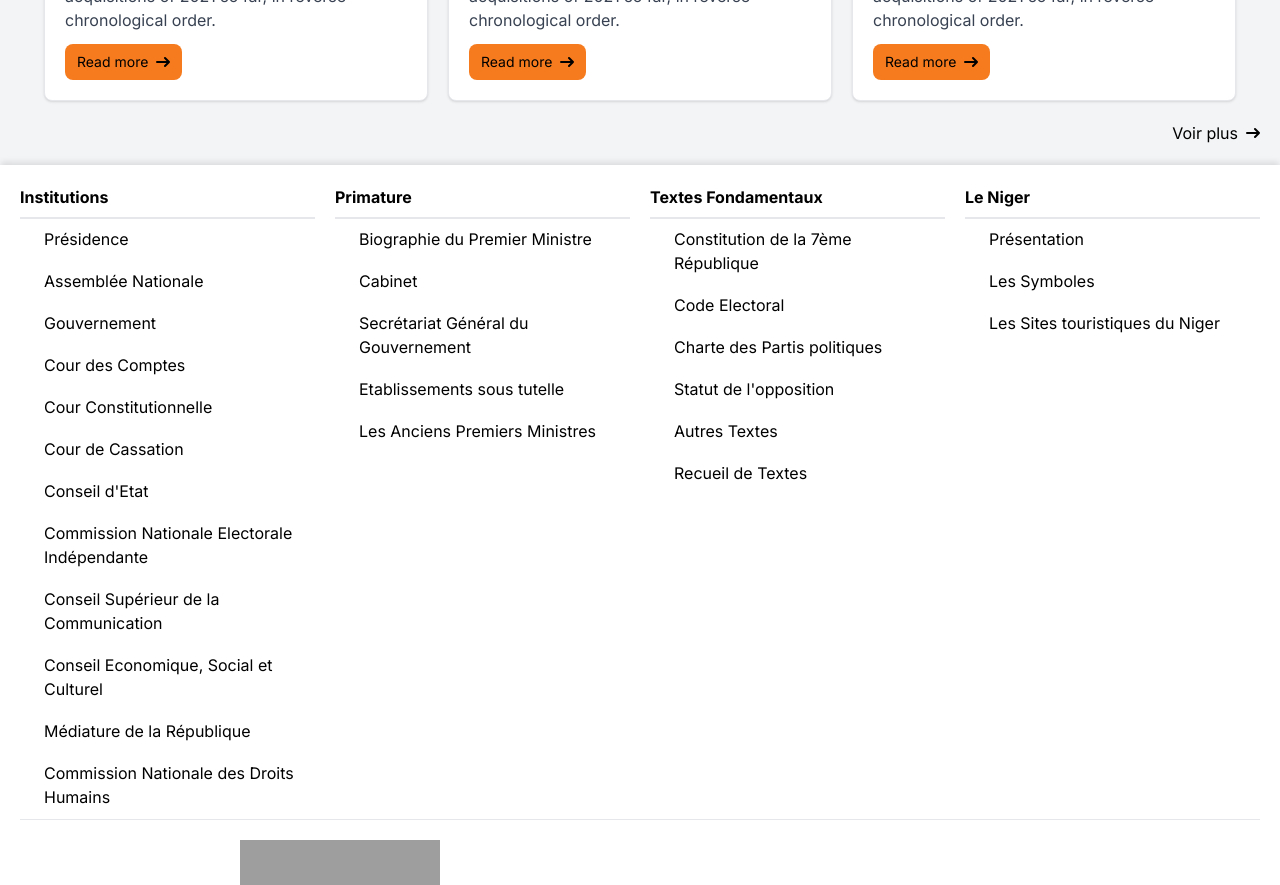
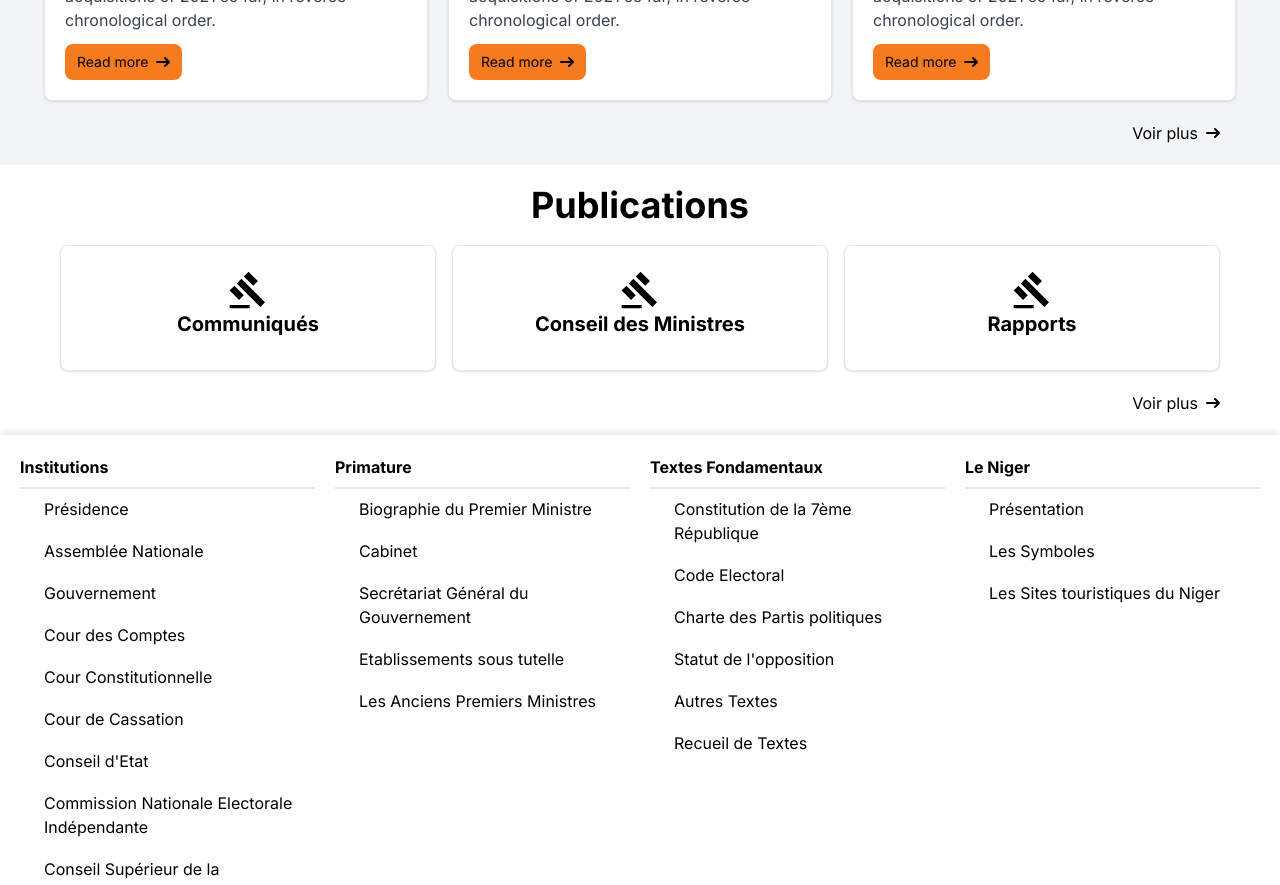
Before and after one commit to mhatchabi/gouv_ne, a Next.js app: page / in a window 1280 px wide. Shown: the part 2500-3385 px from the top of the page. Built offline with nearby package versions, Linux system fonts and the light colour scheme; grey boxes are pictures that could not be loaded.

Commit message:
Publications

```diff
--- a/src/app/page.jsx
+++ b/src/app/page.jsx
@@ -1,6 +1,7 @@
 import Gouvernement from "@/components/view/home/ Gouvernement";
 import Audiences from "@/components/view/home/Audiences";
 import PremierMinistre from "@/components/view/home/PremierMinistre";
+import Publications from "@/components/view/home/Publications";
 import Slider from "@/components/view/home/Slider";
 import TextesFondamentaux from "@/components/view/home/TextesFondamentaux";
 import Image from "next/image";
@@ -29,6 +30,9 @@ export default function Home() {
         <Audiences />
       </div>
 
+      {/* Communiques */}
+      <Publications />
+
       {/*
       <div className="flex items-center justify-center text-2xl font-bold bg-yellow-300 h-52">
         <h1>Audiences</h1>
--- a/src/components/view/home/Audiences.jsx
+++ b/src/components/view/home/Audiences.jsx
@@ -54,7 +54,7 @@ const Audiences = () => {
       <div className="flex flex-wrap justify-center gap-5 p-5">
         {[1, 2, 3].map((_, index) => card())}
       </div>
-      <div style={{maxWidth: "1250px"}}>
+      <div style={{maxWidth: "1200px", margin: "auto"}} className="px-5">
         <Link href={"#"} className="flex items-center justify-end">
           Voir plus{" "}
           <svg
--- /dev/null
+++ b/src/components/view/home/Publications.jsx
@@ -0,0 +1,63 @@
+import React from "react";
+import Link from "next/link";
+import GavelIcon from "@mui/icons-material/Gavel";
+
+const pubicationsCards = (items) =>
+  items.map((item, index) => (
+    <Link href={item.link} key={index} className="block h-full">
+      <article className="text-center p-6 bg-white border border-gray-200 rounded-lg shadow hover:bg-[#F57B1E] h-full">
+        <GavelIcon sx={{ fontSize: "40px" }} />
+        <h2 className="mb-2 text-xl font-bold">{item.title}</h2>
+      </article>
+    </Link>
+  ));
+
+const Publications = () => {
+  const publications = [
+    {
+      title: "Communiqués",
+      link: "#",
+    },
+    {
+      title: "Conseil des Ministres",
+      link: "#",
+    },
+    {
+      title: "Rapports",
+      link: "#",
+    },
+  ];
+
+  return (
+    <section className="container p-5 mx-auto" style={{ maxWidth: "1200px" }}>
+      <header>
+        <h2 className="text-4xl font-bold text-center">Publications</h2>
+      </header>
+      <div className="grid grid-cols-1 gap-4 my-5 sm:grid-cols-2 md:grid-cols-3">
+        {pubicationsCards(publications)}
+      </div>
+      <div style={{ maxWidth: "1250px" }}>
+        <Link href={"#"} className="flex items-center justify-end">
+          Voir plus{" "}
+          <svg
+            className="rtl:rotate-180 w-3.5 h-3.5 ms-2"
+            aria-hidden="true"
+            xmlns="http://www.w3.org/2000/svg"
+            fill="none"
+            viewBox="0 0 14 10"
+          >
+            <path
+              stroke="currentColor"
+              stroke-linecap="round"
+              stroke-linejoin="round"
+              stroke-width="2"
+              d="M1 5h12m0 0L9 1m4 4L9 9"
+            />
+          </svg>
+        </Link>
+      </div>
+    </section>
+  );
+};
+
+export default Publications;
```
